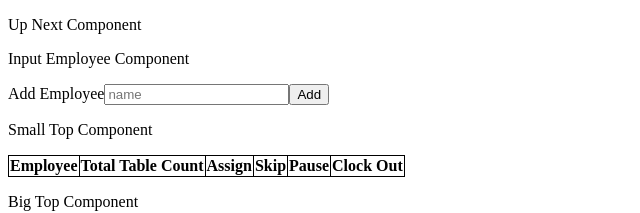
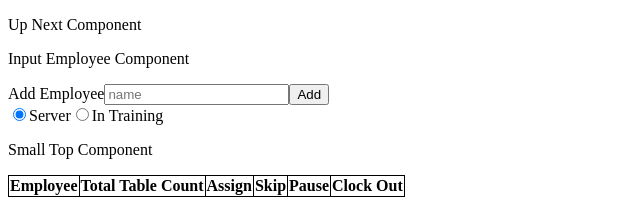
Before and after one commit to missatrox44/crab-city-server-rotation, a React (Vite) app: page / in a window 1280 px wide. Shown: the top 213 px of the page, without its empty margins (0-640 px from the left). Built offline with nearby package versions, Linux system fonts and the light colour scheme.

Commit message:
radio button attempt

```diff
--- a/src/components/InputEmployee.jsx
+++ b/src/components/InputEmployee.jsx
@@ -2,19 +2,17 @@ import React, {useState} from 'react';
 import SmallTop from './SmallTop';
 import BigTop from './BigTop';
 import { v4 as uuidv4 } from 'uuid';
-// import OnBreak from './OnBreak';
-
-// let id = 0;
 
 export default function InputEmployee() {
 
     // Sets state hook to an empty array which will hold the employees
     let [employees, setEmployee] = useState([]);
+    let [serverStatus, setServerStatus] = useState("server");
 
     // When the 'add' button is clicked, new employee is added to array.
     function handleSubmit(e) {
       e.preventDefault();
-      const nameInput = document.getElementById('employee-name')
+      const nameInput = document.getElementById('employee-name');
 
       // Sets New Employee values based on what is inputed
       setEmployee(arr => [...arr, {
@@ -28,10 +26,16 @@ export default function InputEmployee() {
       }]);
     }
 
-      // ***** Not functioning  - need to figure out;
+    function inTraining (e) {
+      e.preventDefault();
+      setServerStatus("trainee");
+    }
+
+    console.log("serverStatus:", serverStatus);
+
+    // ***** Not functioning  - need to figure out;
       // Resets name input placeholder
       // nameInput.value = '';
-
 
   return (
     <div>
@@ -39,12 +43,41 @@ export default function InputEmployee() {
 
       <form onSubmit={handleSubmit}>
         <label htmlFor="employee-name">Add Employee</label>
-        <input id="employee-name" placeholder='name'></input>
-
+        <input
+          id="employee-name"
+          placeholder='name'
+          value={employees.name}
+        />
+        <button type="submit">Add</button>
+      </form>
         {/* include radio buttons for server or trainee */}
         {/* for logic-- if server selected, added to both small and big top tables. if trainee, only added to small */}
-        <button type="submit">Add</button>
-      </form>
+
+        <input
+          type="radio"
+          // id="server"
+          name="serverStatus"
+          value={employees.serverStatus}
+          defaultChecked
+          // checked={employees.serverStatus === "server"}
+          // checked={employees.trainee === true}
+          // onChange={handleSubmit}
+          />
+        <label htmlFor="serverStatus">Server</label>
+
+        <input
+          type="radio"
+          id="in-training"
+          name="serverStatus"
+          value={employees.serverStatus}
+          // checked={employees.serverStatus === "in-training"}
+          onChange={inTraining}
+          />
+        <label htmlFor="serverStatus">In Training</label>
+
+
+
+
 
       <SmallTop employees={employees}/>
       <BigTop employees={employees}/>
```
Also changed, not shown: src/App.jsx (+6 -14 lines).
